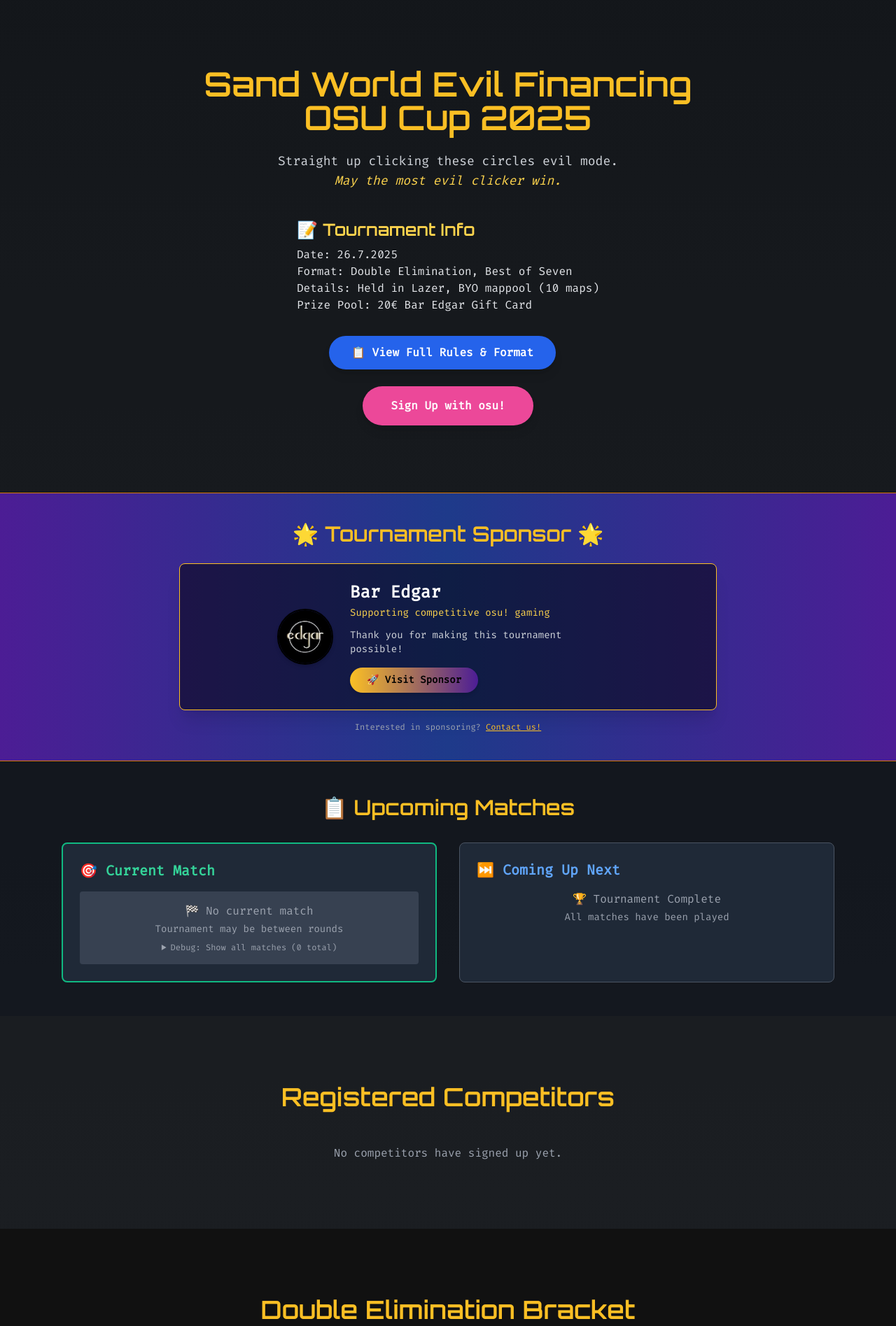
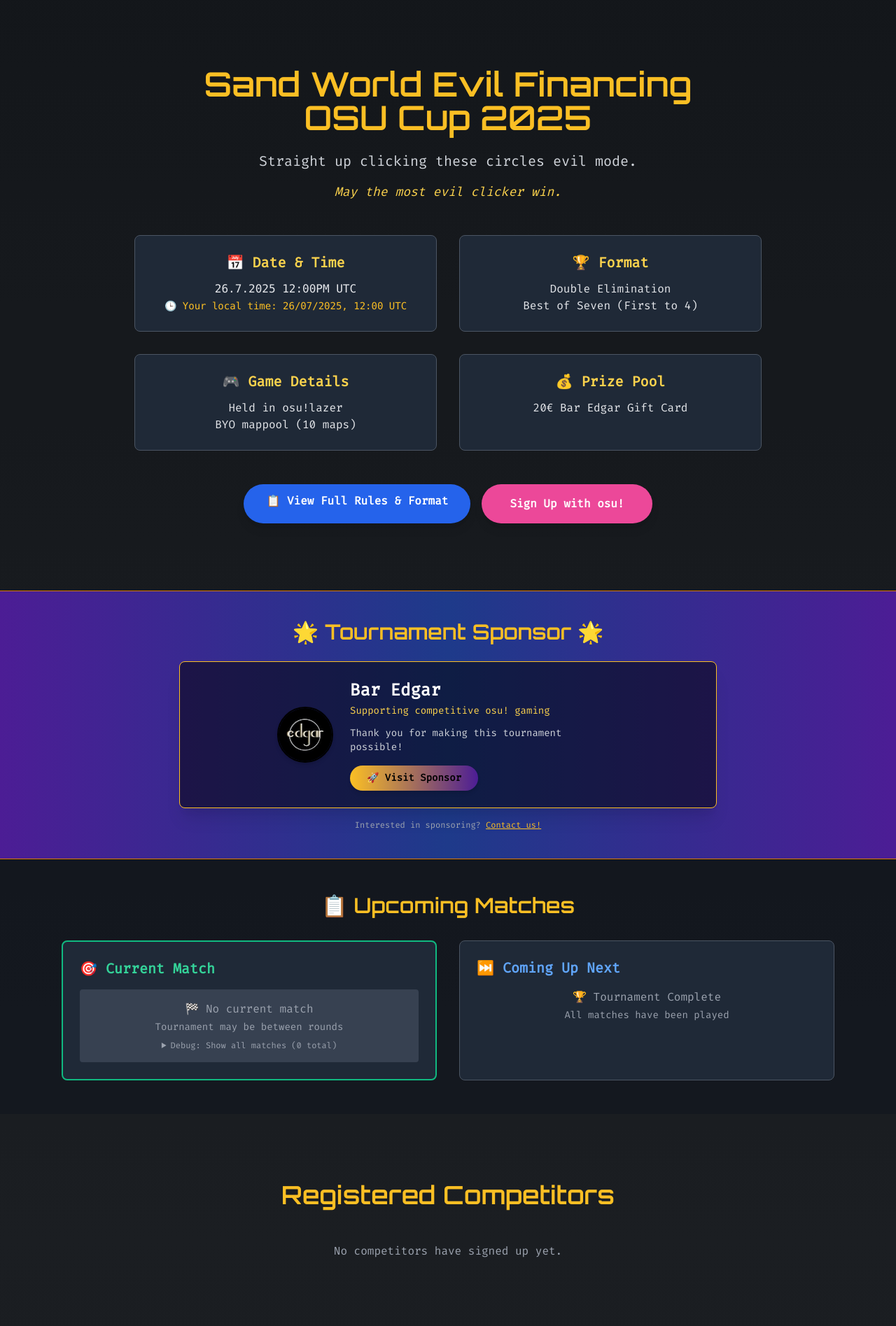
Before and after one commit to Finnduino/swef_site, a Flask app: page /tournament in a window 1280 px wide. Shown: the part 65-1960 px from the top of the page at 70% size. Run offline with Flask 3, Linux system fonts and the light colour scheme; parts of the project's set-up code (start-up, migrations or seed data) failed here and were passed over.

Commit message:
update tourney page

```diff
--- a/app/templates/tournament.html
+++ b/app/templates/tournament.html
@@ -213,26 +213,66 @@
   <!-- Tournament Info -->
   <section class="py-24 px-6 bg-section-dark">
     <div class="max-w-4xl mx-auto text-center">
-      <h1 class="text-4xl md:text-5xl font-bold text-yellow-400">Sand World Evil Financing<br>
-         OSU Cup 2025</h1>
-      <p class="mt-6 text-lg text-gray-300">
+      <h1 class="text-4xl md:text-5xl font-bold text-yellow-400 mb-6">Sand World Evil Financing<br>OSU Cup 2025</h1>
+
+      <p class="text-xl text-gray-300 mb-4">
         Straight up clicking these circles evil mode.
-        <br />
-        <span class="italic text-yellow-300">May the most evil clicker win.</span>
+      </p>
+      <p class="text-lg text-yellow-300 italic mb-12">
+        May the most evil clicker win.
       </p>
 
-      <div class="mt-10 text-left text-gray-200 inline-block">
-        <h2 class="text-2xl text-yellow-300">📝 Tournament Info</h2>
-        <p class="mt-2">Date: 26.7.2025<br>Format: Double Elimination, Best of Seven<br>Details: Held in Lazer, BYO mappool (10 maps)<br>Prize Pool: 20€ Bar Edgar Gift Card</p>
+      <!-- Tournament Details Grid -->
+      <div class="grid md:grid-cols-2 gap-8 mb-12">
+        <!-- Date & Time -->
+        <div class="bg-gray-800 p-6 rounded-lg border border-gray-600">
+          <h3 class="text-xl font-bold text-yellow-300 mb-3 flex items-center justify-center">
+            📅 Date & Time
+          </h3>
+          <p class="text-gray-200">
+            <span id="tournament-date" class="font-mono">26.7.2025 12:00PM UTC</span>
+          </p>
+        </div>
+
+        <!-- Format & Rules -->
+        <div class="bg-gray-800 p-6 rounded-lg border border-gray-600">
+          <h3 class="text-xl font-bold text-yellow-300 mb-3 flex items-center justify-center">
+            🏆 Format
+          </h3>
+          <p class="text-gray-200">
+            Double Elimination<br>
+            Best of Seven (First to 4)
+          </p>
+        </div>
+
+        <!-- Game Details -->
+        <div class="bg-gray-800 p-6 rounded-lg border border-gray-600">
+          <h3 class="text-xl font-bold text-yellow-300 mb-3 flex items-center justify-center">
+            🎮 Game Details
+          </h3>
+          <p class="text-gray-200">
+            Held in osu!lazer<br>
+            BYO mappool (10 maps)
+          </p>
+        </div>
+
+        <!-- Prize Pool -->
+        <div class="bg-gray-800 p-6 rounded-lg border border-gray-600">
+          <h3 class="text-xl font-bold text-yellow-300 mb-3 flex items-center justify-center">
+            💰 Prize Pool
+          </h3>
+          <p class="text-gray-200">
+            20€ Bar Edgar Gift Card
+          </p>
+        </div>
       </div>
 
-      <div class="mt-8">
-        <a href="{{ url_for('public.tournament_details') }}" class="inline-block bg-blue-600 hover:bg-blue-700 text-white font-bold py-3 px-8 rounded-full shadow-lg transition transform hover:scale-105 mr-4">
+      <!-- Action Buttons -->
+      <div class="flex flex-col sm:flex-row gap-4 justify-center">
+        <a href="{{ url_for('public.tournament_details') }}" class="inline-block bg-blue-600 hover:bg-blue-700 text-white font-bold py-3 px-8 rounded-full shadow-lg transition transform hover:scale-105">
           📋 View Full Rules & Format
         </a>
-      </div>
 
-      <div class="mt-6">
         <a href="{{ url_for('public.osu_login') }}" class="inline-block bg-pink-500 hover:bg-pink-600 text-white font-bold py-4 px-10 rounded-full shadow-lg transition transform hover:scale-105">
           Sign Up with osu!
         </a>
@@ -1184,5 +1224,32 @@
 
   {% include 'footer.html' %}
 
+  <script>
+    // Convert tournament date to user's local timezone
+    document.addEventListener('DOMContentLoaded', function() {
+      // Tournament date in UTC: July 26, 2025 at 12:00 PM
+      const tournamentDateUTC = new Date('2025-07-26T12:00:00Z');
+      const dateElement = document.getElementById('tournament-date');
+
+      if (dateElement) {
+        // Format the date in European format (dd/mm/yyyy) with user's local timezone
+        const options = {
+          year: 'numeric',
+          month: '2-digit',
+          day: '2-digit',
+          hour: '2-digit',
+          minute: '2-digit',
+          timeZoneName: 'short'
+        };
+
+        // Use European locale (en-GB) to ensure dd/mm/yyyy format
+        const localDateString = tournamentDateUTC.toLocaleString('en-GB', options);
+
+        // Update the element with both UTC and local time
+        dateElement.innerHTML = `26.7.2025 12:00PM UTC<br><span class="text-yellow-400 text-sm">🕒 Your local time: ${localDateString}</span>`;
+      }
+    });
+  </script>
+
 </body>
 </html>
```
